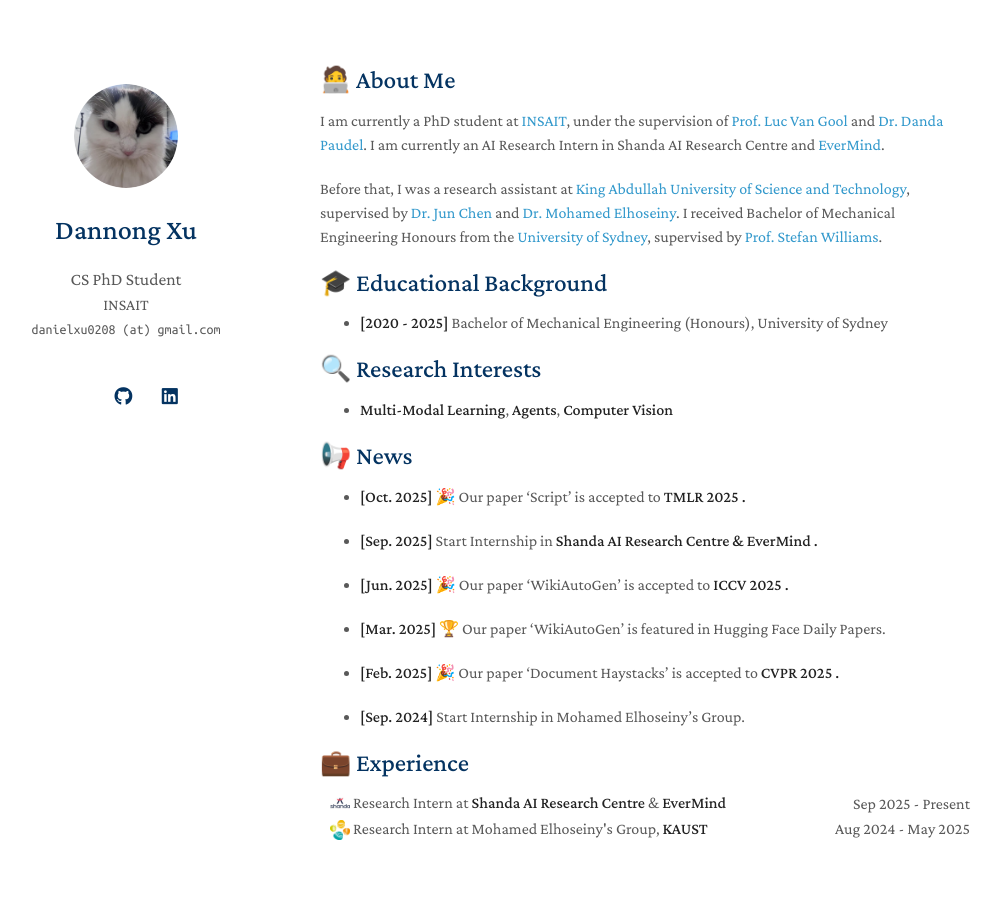
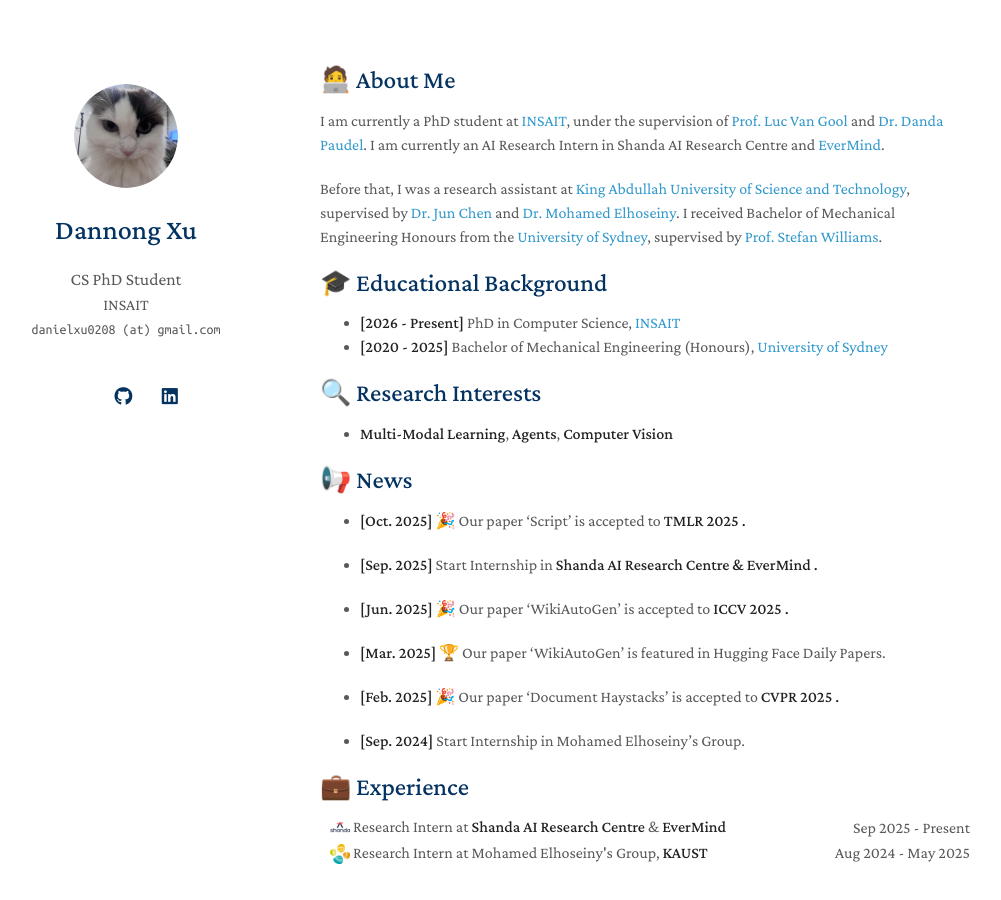
Before and after one commit to Danielxu0208/Danielxu0208.github.io, a Jekyll site: the page built from index.md, in a window 1280 px wide and 900 px high. Shown: the whole window, without its empty margins (150-1151 px from the left). Built offline with Jekyll 4.4.1, drawn with Linux system fonts in a browser that asks for light colours; a style sheet for code colours, icons or effects is not loaded; our own code applies the rules of GitHub Pages for plain Markdown files.

Commit message:
Update index.md

```diff
--- a/index.md
+++ b/index.md
@@ -9,7 +9,8 @@ I am currently a PhD student at [INSAIT](https://insait.ai/), under the supervis
 Before that, I was a research assistant at [King Abdullah University of Science and Technology](https://www.kaust.edu.sa/en/), supervised by [Dr. Jun Chen](https://scholar.google.com/citations?user=9G2OQmkAAAAJ&hl=en&oi=ao) and [Dr. Mohamed Elhoseiny](https://scholar.google.com/citations?user=iRBUTOAAAAAJ&hl=en). I received Bachelor of Mechanical Engineering Honours from the [University of Sydney](https://www.sydney.edu.au/), supervised by [Prof. Stefan Williams](https://scholar.google.com.au/citations?user=vxN3VO0AAAAJ&hl=zh-CN).
 
 ## 🎓 Educational Background
-- **[2020 - 2025]** Bachelor of Mechanical Engineering (Honours), University of Sydney
+- **[2026 - Present]** PhD in Computer Science, [INSAIT](https://insait.ai/)
+- **[2020 - 2025]** Bachelor of Mechanical Engineering (Honours), [University of Sydney](https://www.sydney.edu.au/)
 
 
 ## 🔍 Research Interests
```
